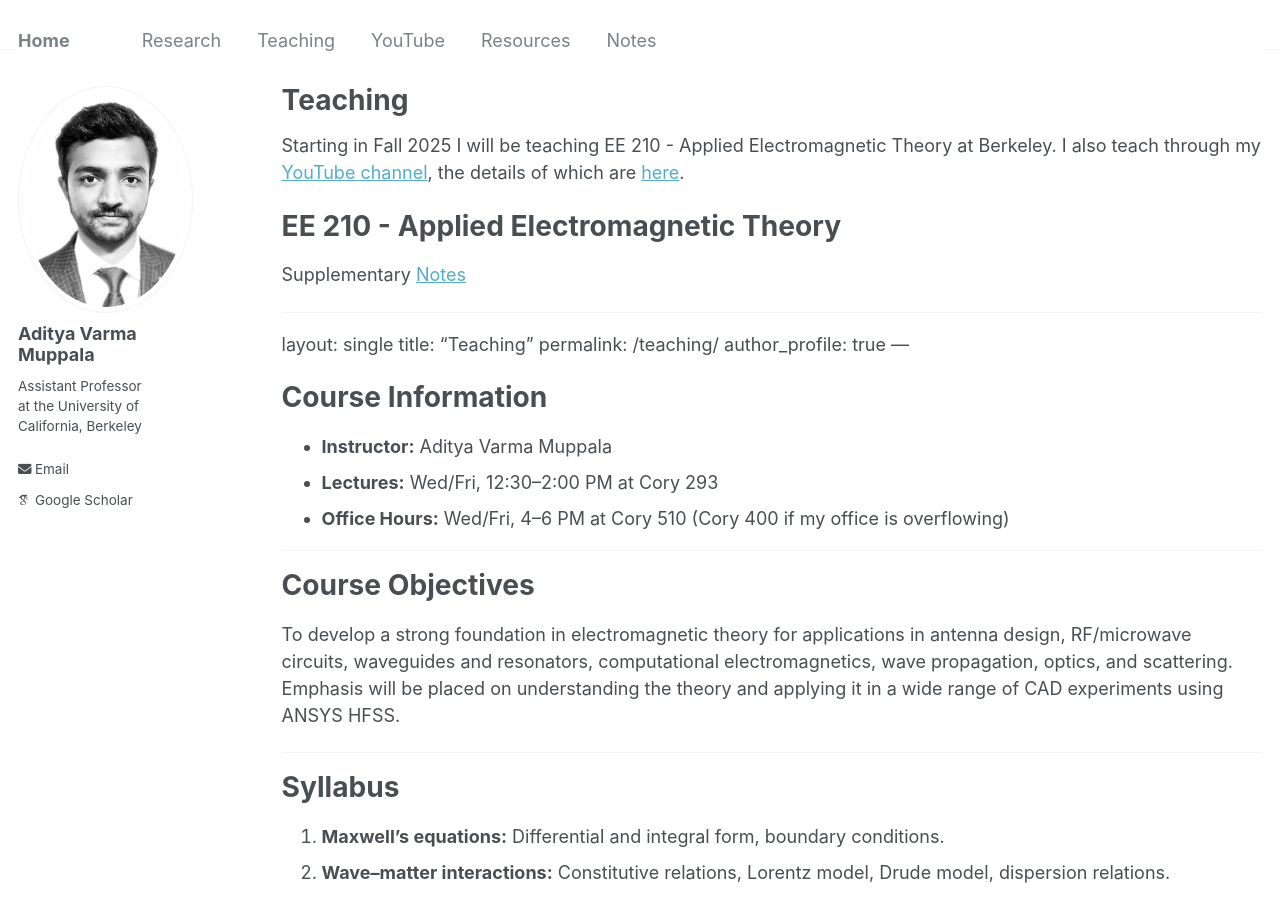
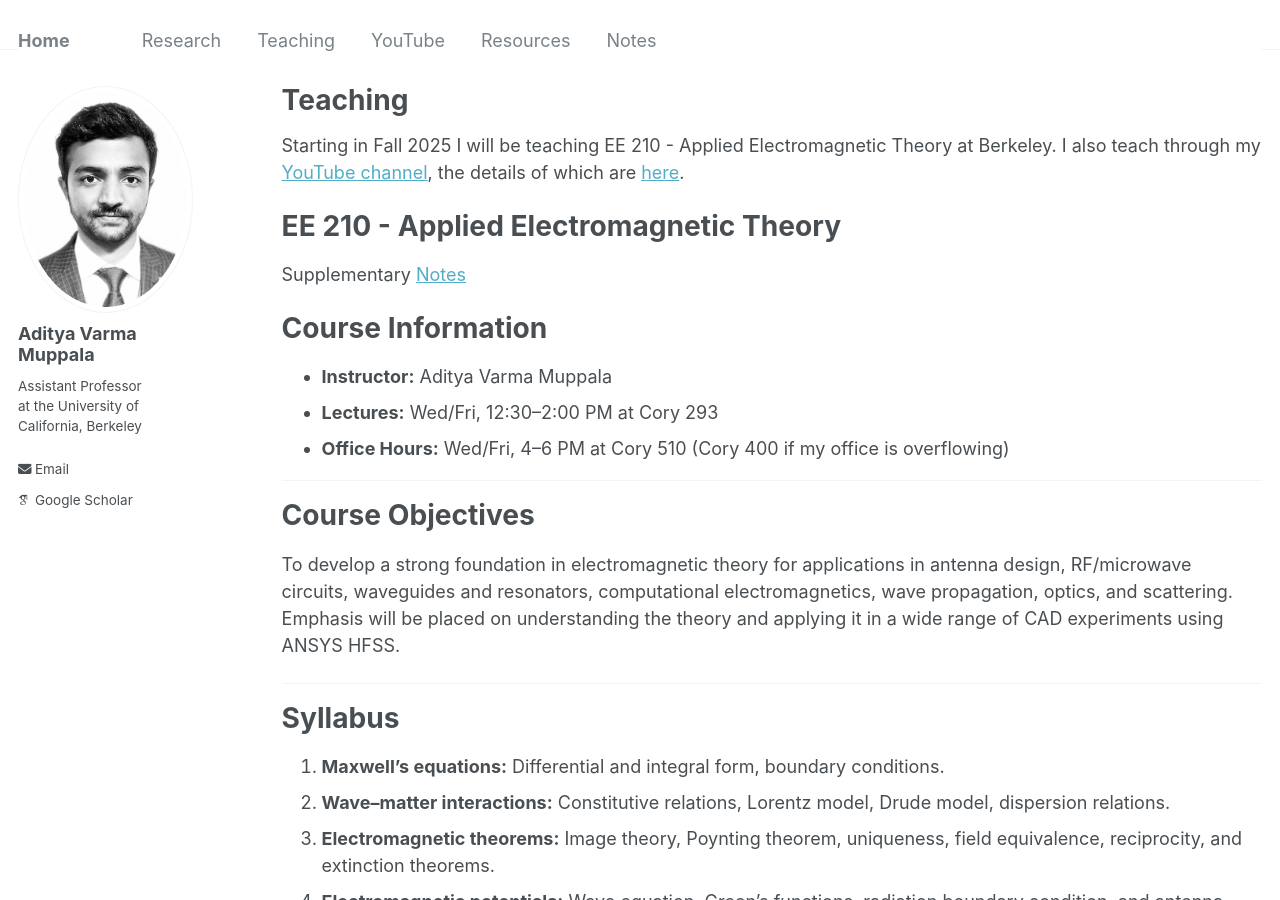
Before and after one commit to AdityaMuppala/adityamuppala.github.io, a Jekyll site: the page built from _pages/teaching.md, in a window 1280 px wide and 900 px high. Built offline with Jekyll 4.4.1, drawn with Linux system fonts in a browser that asks for light colours; some web fonts are replaced.

Commit message:
Update teaching.md

```diff
--- a/_pages/teaching.md
+++ b/_pages/teaching.md
@@ -9,13 +9,6 @@ Starting in Fall 2025 I will be teaching EE 210 - Applied Electromagnetic Theory
 # EE 210 - Applied Electromagnetic Theory
 
 Supplementary [Notes](https://adityamuppala.github.io/assets/Notes_EE210/EE210_Supplementary_Notes.pdf)
-
----
-layout: single
-title: "Teaching"
-permalink: /teaching/
-author_profile: true
----
 
 # Course Information
 - **Instructor:** Aditya Varma Muppala
```
